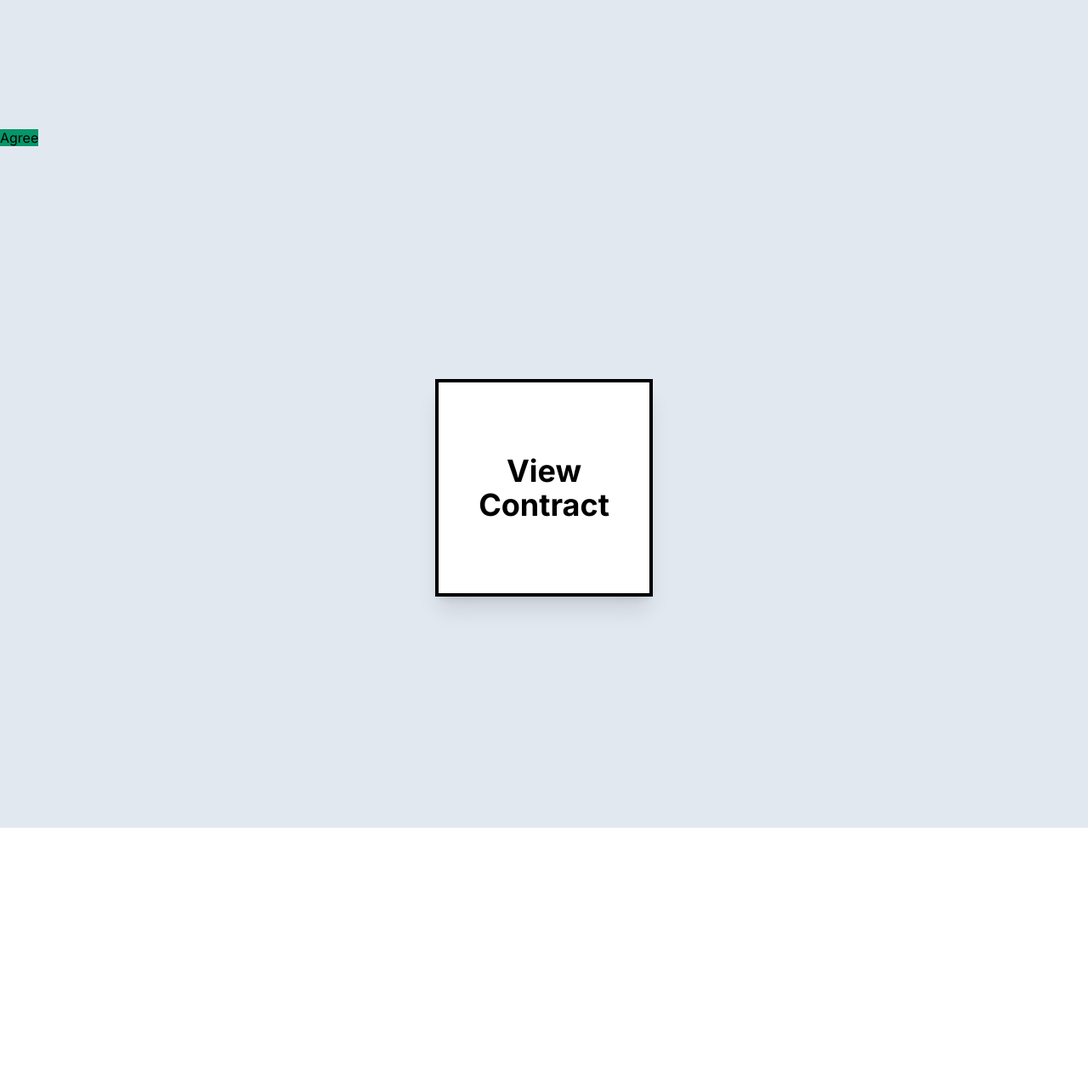
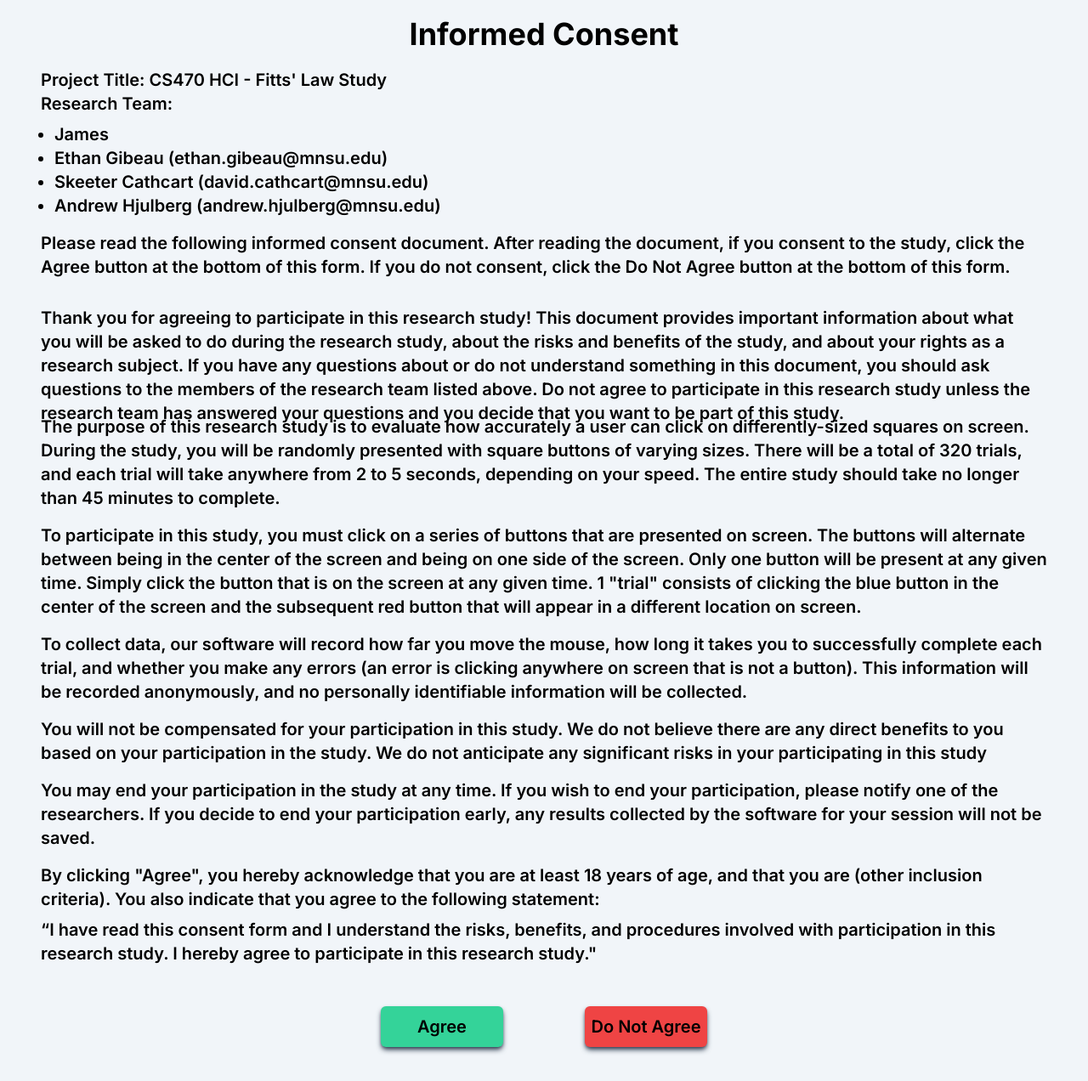
Before and after one commit to skeetercathcart/cs470_s24, a Next.js app: page / in a window 1280 px wide. Shown: the whole page at 85% size. Before the commit the page ends 974 px from the top, so only its background shows below. Built offline with nearby package versions, Linux system fonts and the light colour scheme.

Commit message:
Consent form update

```diff
--- /dev/null
+++ b/app/components/Consent2.tsx
@@ -0,0 +1,83 @@
+import StopWatch from "@/app/components/Stopwatch";
+import Link from "next/link";
+
+
+export default function Consent2() {
+  return (
+
+   <div className = 'flex w-full '>
+    <div className = 'flex flex-col w-full h-full font-semibold text-xl'>
+        <div className = 'flex h-20 w-full justify-center items-center text-4xl font-bold'>
+            Informed Consent
+        </div>
+        <div className = 'flex w-full h-16 px-12'>
+            <ul>
+                <li> Project Title: CS470 HCI - Fitts' Law Study</li>
+                <li> Research Team: </li>
+            </ul>
+        </div>
+        <div className = 'flex w-full h-32 px-16'>
+            <ul className = 'list-disc'>
+                <li>James</li>
+                <li>Ethan Gibeau (ethan.gibeau@mnsu.edu)</li>
+                <li>Skeeter Cathcart (david.cathcart@mnsu.edu)</li>
+                <li>Andrew Hjulberg (andrew.hjulberg@mnsu.edu)</li>
+            </ul>
+        </div>
+        <div className = 'flex w-full h-20 px-12'>
+            Please read the following informed consent document. After reading the document, if you consent to the study, click the Agree button at the bottom of this form. If you do not consent, click the Do Not Agree button at the bottom of this form.
+        </div>
+        <div className = 'flex w-full h-32 px-12 py-2'>
+            Thank you for agreeing to participate in this research study! This document provides important
+            information about what you will be asked to do during the research study, about the risks and benefits
+            of the study, and about your rights as a research subject. If you have any questions about or do not
+            understand something in this document, you should ask questions to the members of the research team
+            listed above. Do not agree to participate in this research study unless the research team has answered
+            your questions and you decide that you want to be part of this study.
+        </div>
+        <div className = 'flex w-full h-22 px-12 py-2'>
+            The purpose of this research study is to evaluate how accurately a user can click on differently-sized
+            squares on screen. During the study, you will be randomly presented with square buttons of varying sizes. There will be a total of 320
+            trials, and each trial will take anywhere from 2 to 5 seconds, depending on your speed. The entire
+            study should take no longer than 45 minutes to complete.
+        </div>
+        <div className = 'flex w-full h-22 px-12 py-2'>
+            To participate in this study, you must click on a series of buttons that are presented on screen. The buttons will alternate between being in the center
+            of the screen and being on one side of the screen. Only one button will be present at any given time. Simply click the button that is on the screen at
+            any given time. 1 "trial" consists of clicking the blue button in the center of the screen and the subsequent red button that will appear in a different
+            location on screen.
+        </div>
+        <div className = 'flex w-full h-22 px-12 py-2'>
+            To collect data, our software will record how far you move the mouse, how long it takes you to successfully complete each trial, and whether you make
+            any errors (an error is clicking anywhere on screen that is not a button). This information will be recorded anonymously, and no personally identifiable
+            information will be collected.
+        </div>
+        <div className = 'flex w-full h-22 px-12 py-2'>
+            You will not be compensated for your participation in this study. We do not believe there are any direct
+            benefits to you based on your participation in the study. We do not anticipate any significant risks in
+            your participating in this study
+        </div>
+        <div className = 'flex w-full h-22 px-12 py-2'>
+            You may end your participation in the study at any time. If you wish to end your participation, please
+            notify one of the researchers. If you decide to end your participation early, any results collected by the
+            software for your session will not be saved.
+        </div>
+        <div className = 'flex w-full h-22 px-12 pt-2'>
+            By clicking "Agree", you hereby acknowledge that you are at least 18 years of age, and that you are
+            (other inclusion criteria). You also indicate that you agree to the following statement:
+        </div>
+        <div className = 'flex w-full h-22 px-12 py-2'>
+            “I have read this consent form and I understand the risks, benefits, and procedures involved with
+            participation in this research study. I hereby agree to participate in this research study."
+        </div>
+        <div className = 'flex flex-cols items-center justify-center  w-full h-32'>
+            <Link href = '/testing' className = 'flex shadow-md active:scale-95 hover:scale-105 shadow-slate-700 rounded-md mr-12 items-center justify-center h-12 w-36 bg-emerald-400'>Agree</Link>
+            <Link href = '/' className = 'flex shadow-md active:scale-95 hover:scale-105 shadow-slate-700 rounded-md ml-12 items-center justify-center h-12 w-36 bg-red-500'>Do Not Agree</Link>
+        </div>
+
+    </div>
+
+   </div>
+
+  );
+}
--- a/app/components/TestTimer.tsx
+++ /dev/null
@@ -1 +0,0 @@
-'use client'
--- a/app/page.tsx
+++ b/app/page.tsx
@@ -1,24 +1,17 @@
 'use client'
 
+
 import Link from "next/link";
-import { useState } from "react";
-import { pdfjs, Document, Page } from 'react-pdf';
-
-
-import Image from "next/image";
-import ResetButton from "./components/ResetButton";
-import TimerDisplay from "./components/TimerDisplay";
-import StopWatch from "./components/Stopwatch";
 import Consent from "./components/Consent";
+import Consent2 from "./components/Consent2";
 
 export default function Home() {
 
 
   return (
-    <div className = 'absolute h-full w-full bg-slate-200'>
-      <iframe src = "/PDFs/104%NoCut.pdf" width = '100%'></iframe>
-      <Link href = 'testing' className = 'w-24 h-12 bg-emerald-600'>Agree</Link>
-      <Consent></Consent>
+    <div className = 'bg-slate-100'>
+
+      <Consent2></Consent2>
     </div>
 
   );
```
Also changed, not shown: app/components/TimerDisplay.tsx (deleted, +0 -7 lines), app/components/ResultsDisplay.tsx (deleted).
